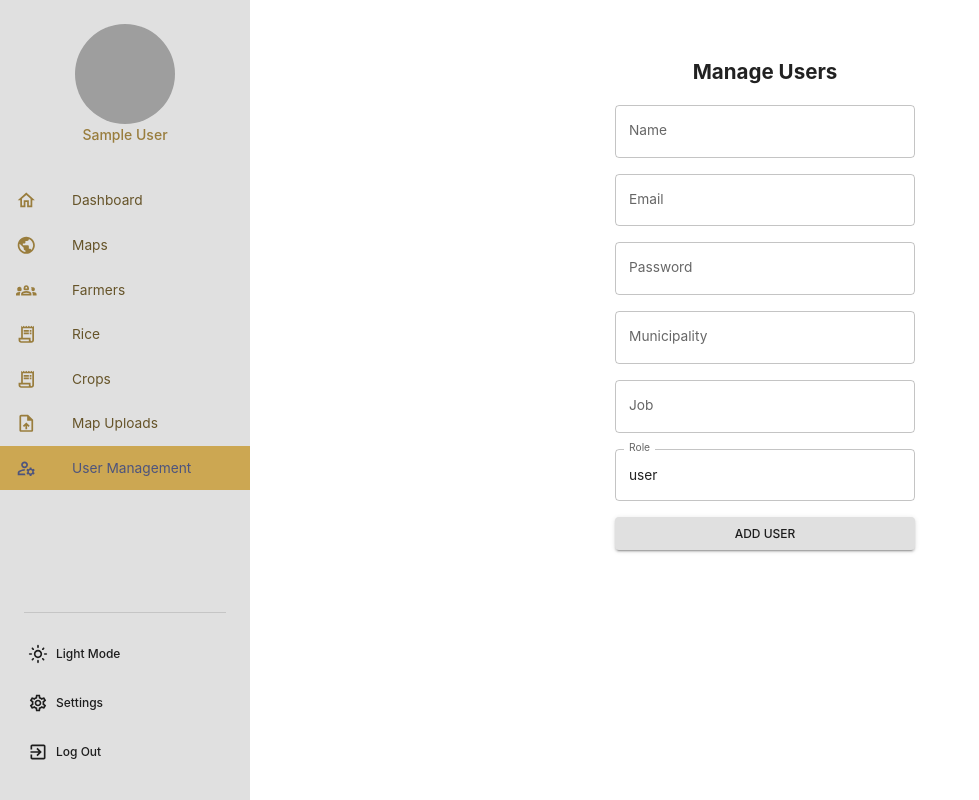
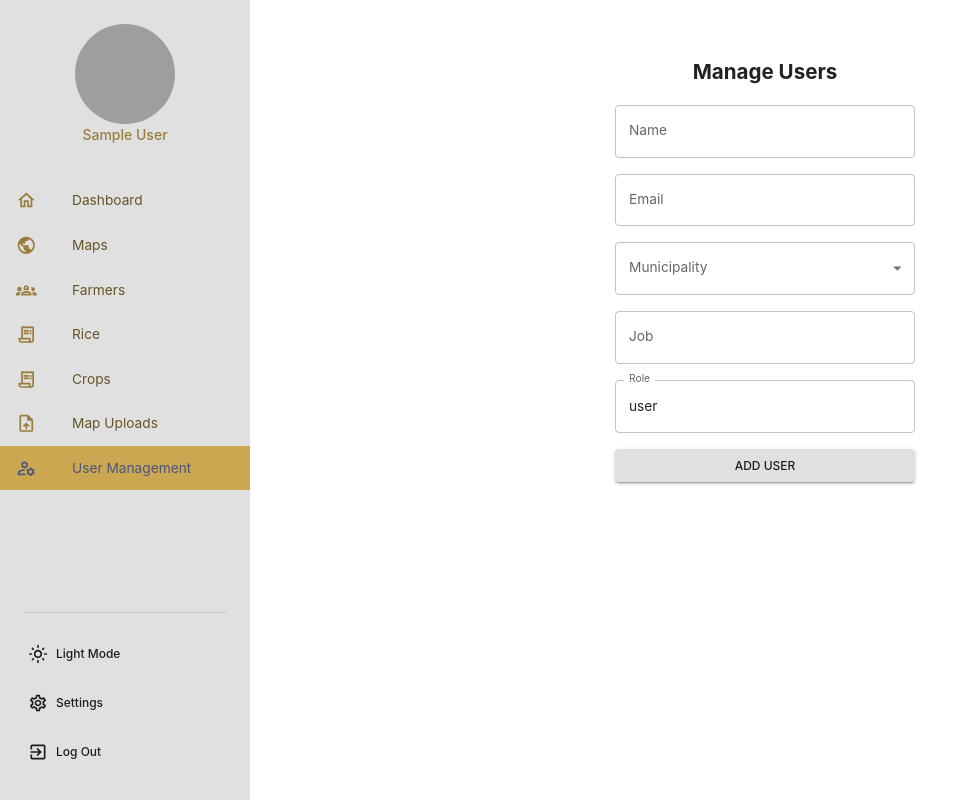
Before and after one commit to notsoprogrammer/map_client, a React (Vite) app in the folder geomap/: page /admin/usermanagement in a window 1280 px wide. Shown: the whole page, without its empty margins (0-979 px from the left). Built offline with nearby package versions, Linux system fonts and the light colour scheme; sample sign-in values are in the browser's storage; grey boxes are pictures that could not be loaded.

Commit message:
Update user management

```diff
--- a/geomap/src/components/userManagament.jsx
+++ b/geomap/src/components/userManagament.jsx
@@ -1,27 +1,49 @@
 import React, { useState } from 'react';
-import { TextField, Button, Box, Alert, AlertTitle } from '@mui/material';
+import { TextField, Button, Box, Alert, AlertTitle, MenuItem } from '@mui/material';
 import axios from 'axios';
 
 const UserManagement = () => {
     const [name, setName] = useState('');
     const [email, setEmail] = useState('');
-    const [password, setPassword] = useState('');
     const [municipality, setMunicipality] = useState('');
     const [job, setJob] = useState('');
     const [role, setRole] = useState('user');
     const [success, setSuccess] = useState(false);
     const [error, setError] = useState('');
 
+    const municipalities = ['Catbalogan', 'Calbiga', 'Paranas', 'Basey', 'Gandara'];
+
     const handleAddUser = async () => {
+        // Retrieve the token from localStorage (or however you're storing it)
+        const authToken = localStorage.getItem('authToken');
+        if (!authToken) {
+            console.error('No auth token found. Please login again.');
+            setError('Authorization failed. Please login again.');
+            return;
+        }
         try {
-            const response = await axios.post(`${process.env.REACT_APP_API_URL}/api/admin/addUser`,{
-                name, email, password, municipality, job, role,
-            });
+            // Make a request to the backend, including the token in the headers
+            const response = await axios.post(
+                `${process.env.REACT_APP_API_URL}/api/admin/addUser`,
+                {
+                    name,
+                    email,
+                    municipality,
+                    job,
+                    role,
+                },
+                {
+                    headers: {
+                        Authorization: `Bearer ${authToken}`, // Include the token in the Authorization header
+                    },
+                    withCredentials: true, // If your backend requires cookies as well
+                }
+            );
+
             setSuccess(true);
             setError('');
             setName('');
             setEmail('');
-            setPassword('');
             setMunicipality('');
             setJob('');
             setRole('user');
@@ -50,8 +72,18 @@ const UserManagement = () => {
             <Box sx={{ display: 'flex', flexDirection: 'column', gap: 2, width: '300px' }}>
                 <TextField label="Name" value={name} onChange={(e) => setName(e.target.value)} />
                 <TextField label="Email" value={email} onChange={(e) => setEmail(e.target.value)} />
-                <TextField label="Password" type="password" value={password} onChange={(e) => setPassword(e.target.value)} />
-                <TextField label="Municipality" value={municipality} onChange={(e) => setMunicipality(e.target.value)} />
+                <TextField
+                    select
+                    label="Municipality"
+                    value={municipality}
+                    onChange={(e) => setMunicipality(e.target.value)}
+                >
+                    {municipalities.map((mun) => (
+                        <MenuItem key={mun} value={mun}>
+                            {mun}
+                        </MenuItem>
+                    ))}
+                </TextField>
                 <TextField label="Job" value={job} onChange={(e) => setJob(e.target.value)} />
                 <TextField label="Role" value={role} onChange={(e) => setRole(e.target.value)} />
                 <Button variant="contained" color="primary" onClick={handleAddUser}>Add User</Button>
```
